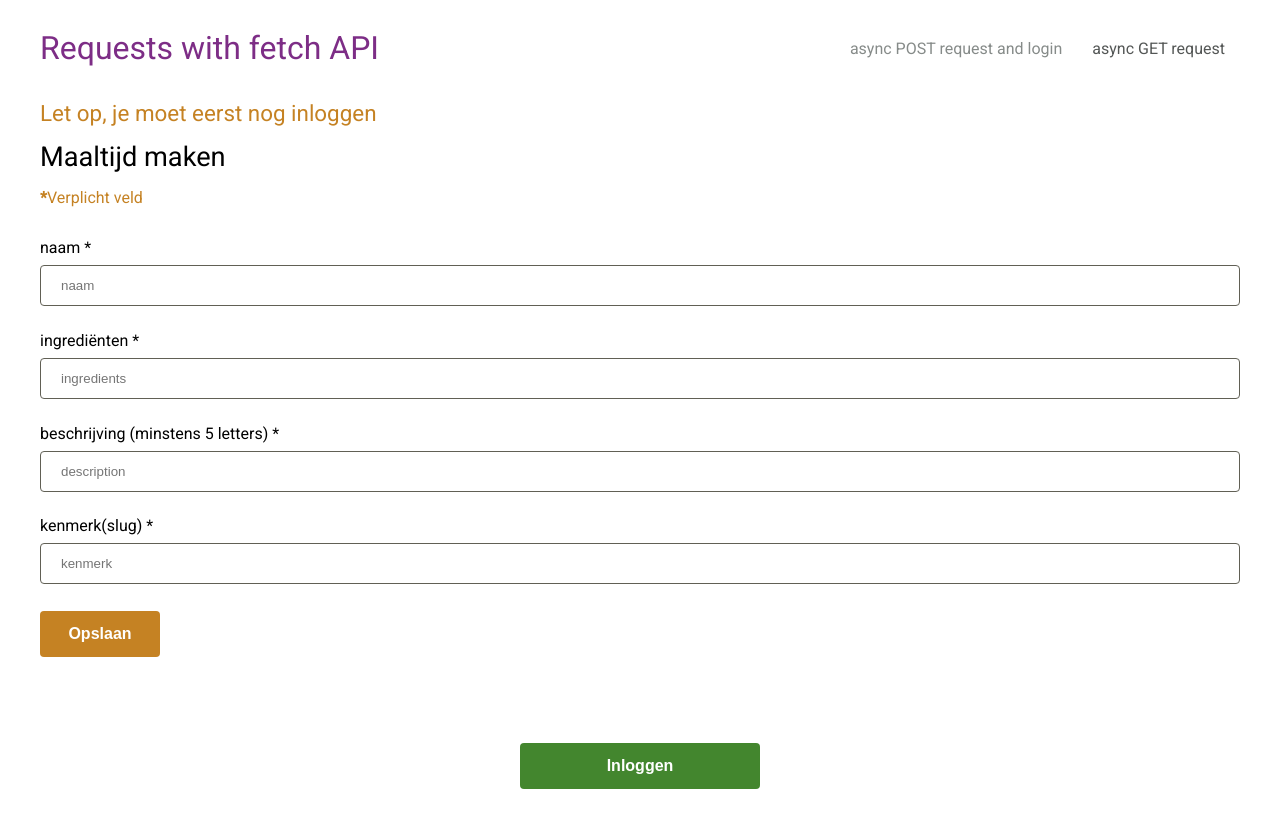
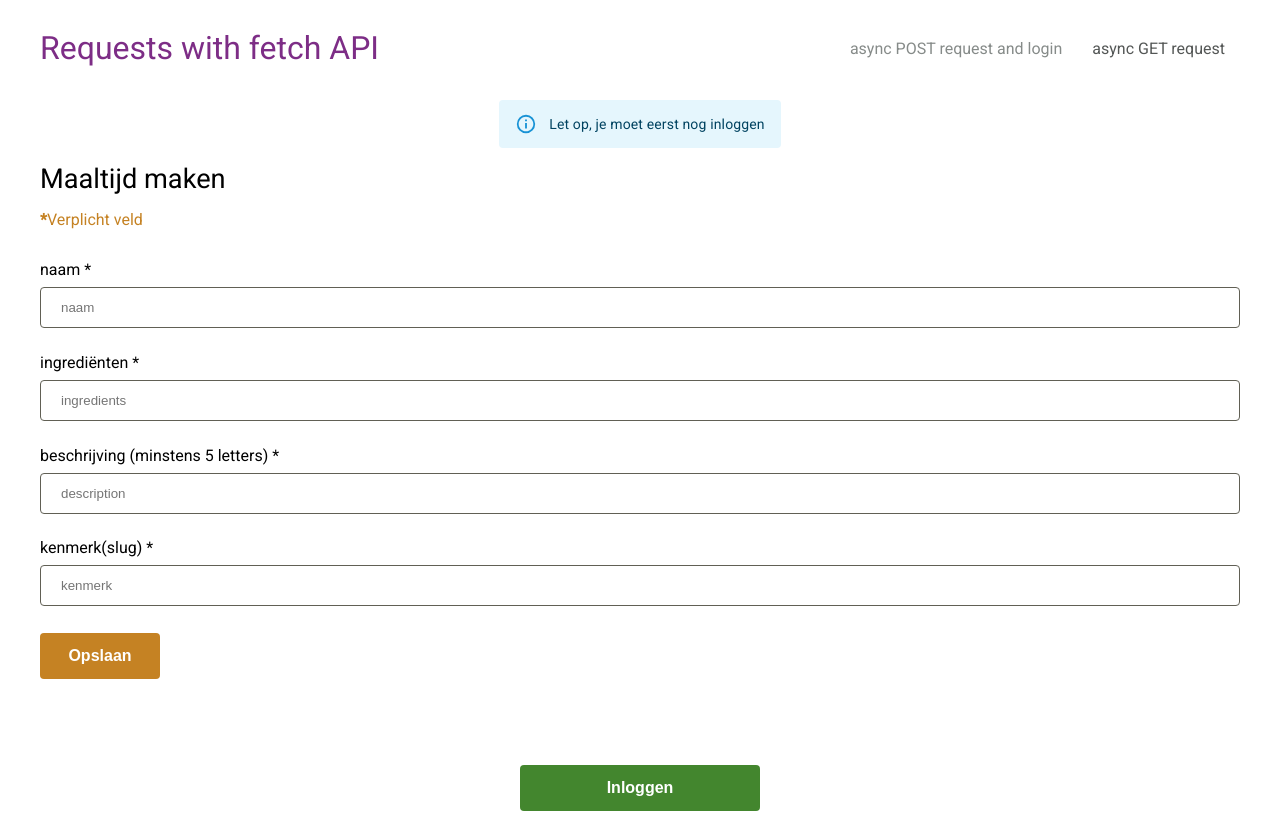
Before and after one commit to Mees100/meals-api-next, a Next.js app: page / in a window 1280 px wide. Built offline with nearby package versions, Linux system fonts and the light colour scheme.

Commit message:
feat: add Alert

```diff
--- a/src/app/components/CreateMeal/CreateMeal.tsx
+++ b/src/app/components/CreateMeal/CreateMeal.tsx
@@ -5,6 +5,7 @@ import { useForm, SubmitHandler } from "react-hook-form";
 import styles from "./CreateMeal.module.scss";
 import { getToken } from "../Login/utils";
 import Alert from "@mui/material/Alert";
+import Stack from "@mui/material/Stack";
 
 const url = "http://127.0.0.1:8000/meals";
 
@@ -84,11 +85,13 @@ export default function FormCreateMeal({
       <div className={styles.contactPage}>
         <div className={styles.contactForm}>
           {isLoggedIn ? (
-            <Alert severity="success">Je bent ingelogd</Alert>
+            <Stack sx={{ width: "100%" }}>
+              <Alert severity="success">Je bent ingelogd</Alert>
+            </Stack>
           ) : (
-            <div className={styles.messageInloggen}>
-              Let op, je moet eerst nog inloggen
-            </div>
+            <Stack sx={{ width: "100%" }}>
+              <Alert severity="info">Let op, je moet eerst nog inloggen</Alert>
+            </Stack>
           )}
           {message && <div className={styles.message}>{message}</div>}
           <Form action="/search" onSubmit={handleSubmit(onSubmit)}>
```
